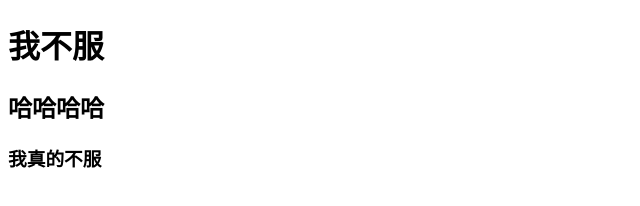
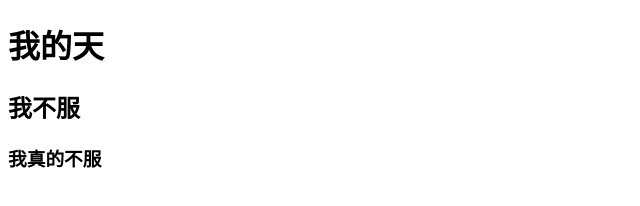
Before and after one commit to Cursory19940620/mywed, a plain HTML site: page index.html in a window 1280 px wide. Shown: the whole page, without its empty margins (0-640 px from the left). Drawn offline with Linux system fonts and the light colour scheme.

Commit message:
Update index.html

```diff
--- a/index.html
+++ b/index.html
@@ -1,7 +1,7 @@
 <!DOCTYPE html>
 <html>
 <head></head>
-<body><h1>我不服</h1></body>
-<body><h2>哈哈哈哈</h2></body>
+<body><h1>我的天</h1></body>
+<body><h2>我不服</h2></body>
 <body><h3>我真的不服</h3></body>
 <html>
```
